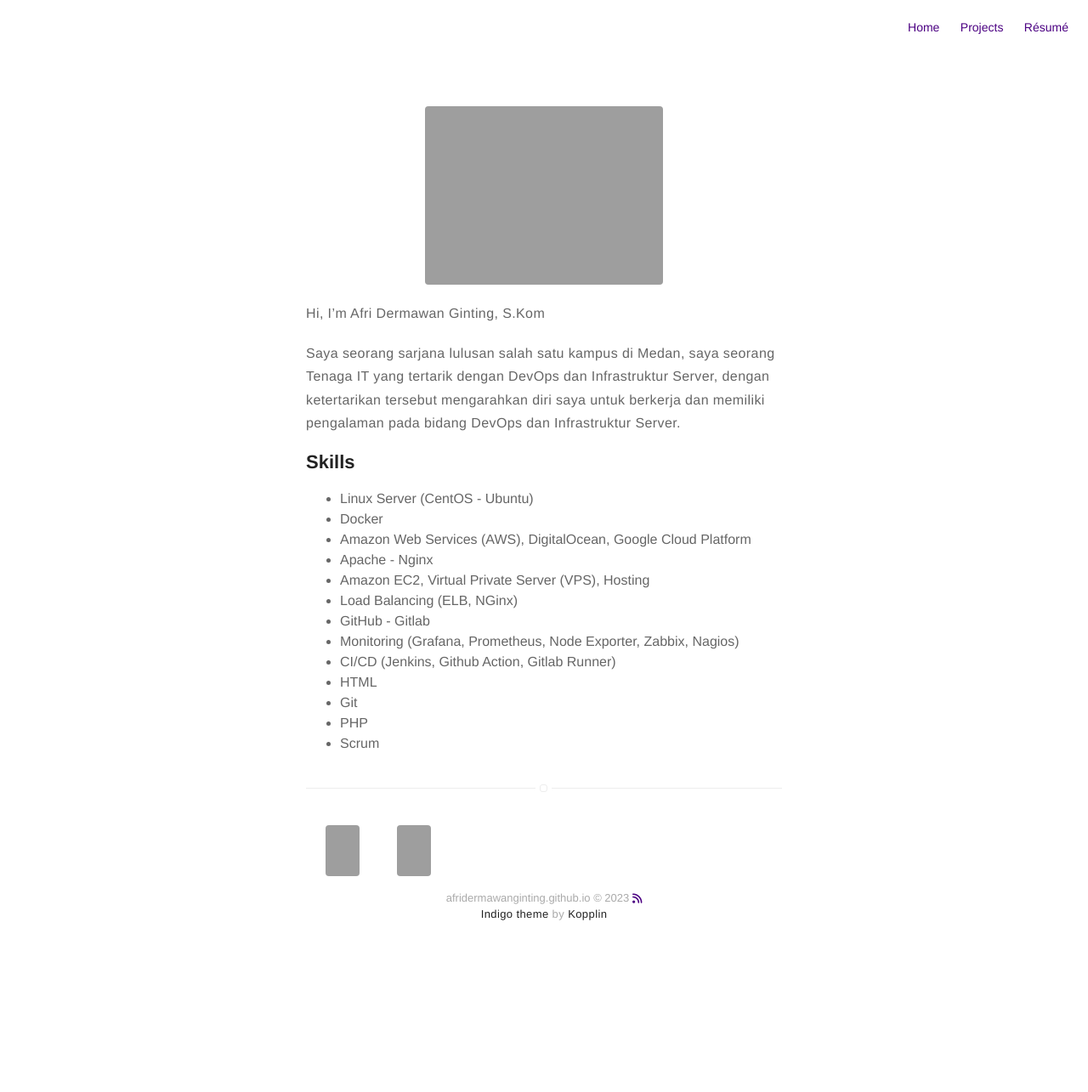
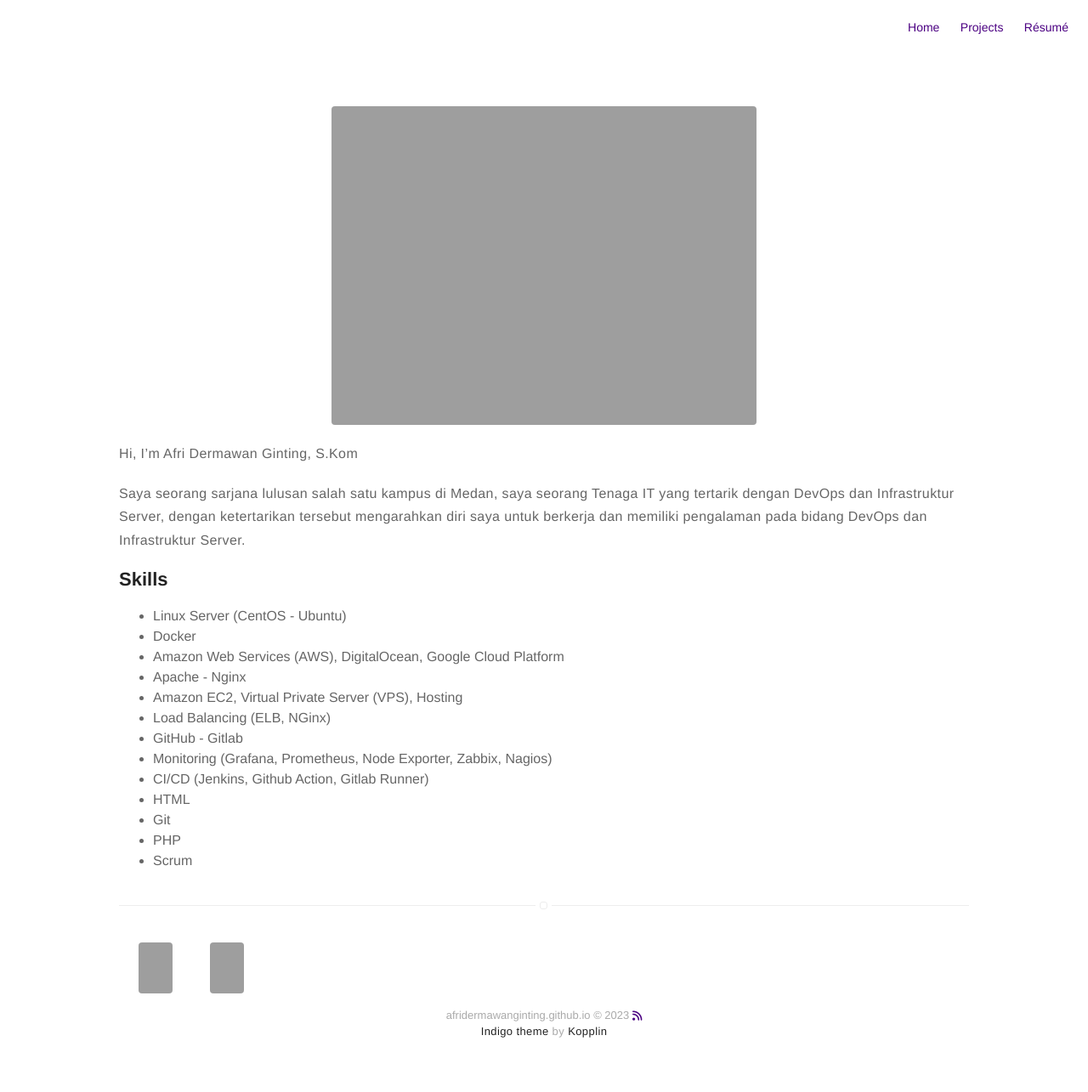
Before and after one commit to afridermawanginting/afridermawanginting.github.io, a Jekyll site: the page built from about.md, in a window 1280 px wide. Shown: the whole page at 85% size. Built offline with Jekyll 4.4.1, drawn with Linux system fonts in a browser that asks for light colours; nearby versions of some CDN libraries; before the commit the page ends 1147 px from its top, so only the background shows below that; grey boxes are pictures that could not be loaded.

Commit message:
perbaikan tampilan

```diff
--- a/_sass/base/general.sass
+++ b/_sass/base/general.sass
@@ -135,7 +135,7 @@ pre
 		width: 88%
 
 .wrapper-normal
-	max-width: 560px
+	max-width: 1000px
 
 .wrapper-large
 	max-width: 810px
```
